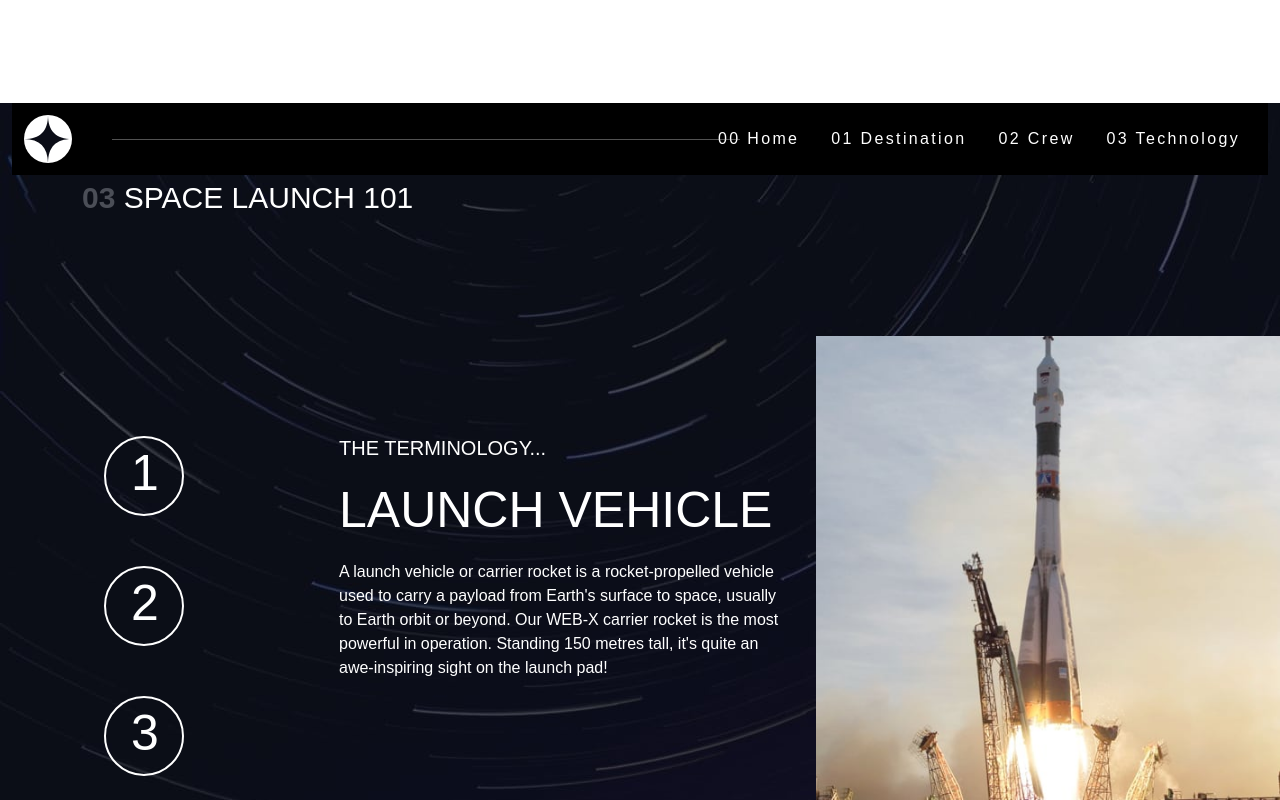
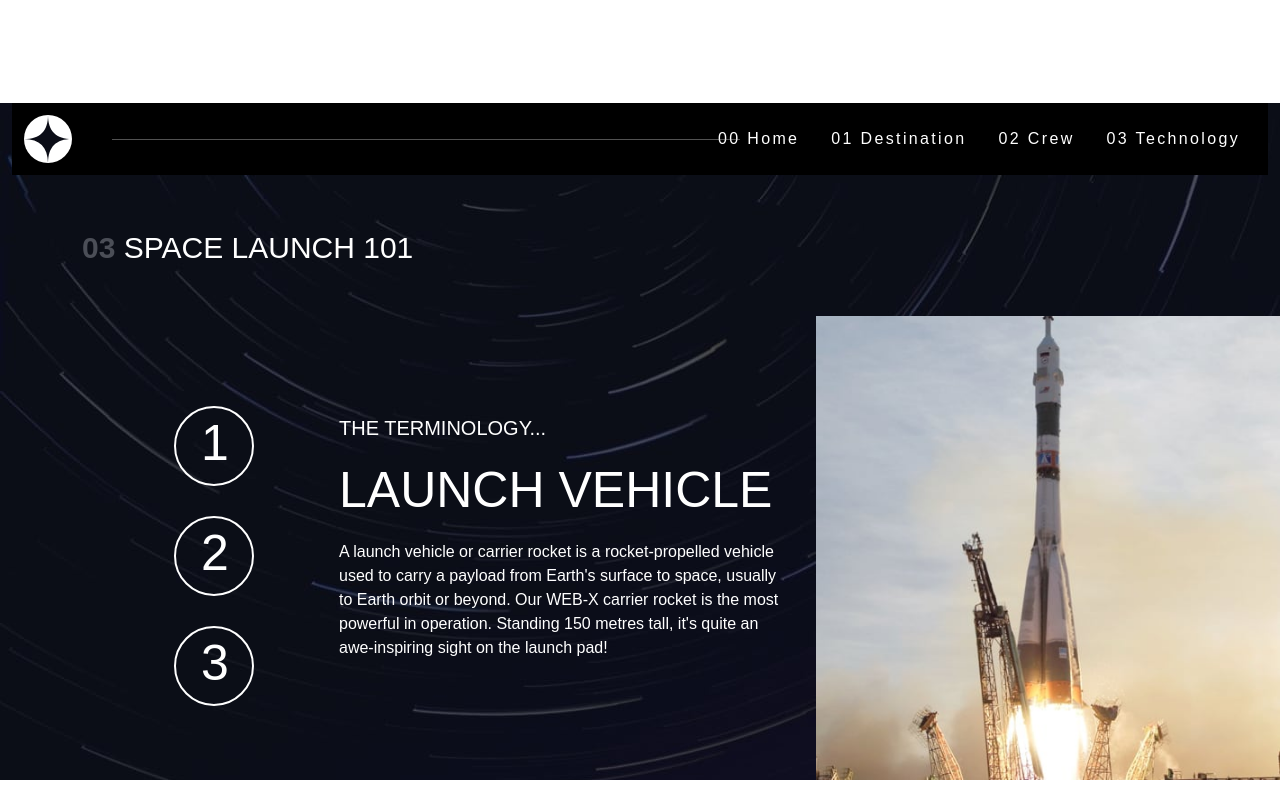
Before and after one commit to mersaucedo/semana7, an Angular app in the folder Sesion7/: page / in a window 1280 px wide. Shown: the part 769-1569 px from the top of the page. Built offline with nearby package versions, Linux system fonts and the light colour scheme.

Commit message:
actualizando tecnology

```diff
--- a/Sesion7/src/app/tecnology/container/container.component.css
+++ b/Sesion7/src/app/tecnology/container/container.component.css
@@ -2,19 +2,13 @@
     font-family: "Barlow Condensed", sans-serif;
     background-image: url(src/assets/tecnology/background-technology-desktop.jpg);
     overflow: hidden;
-    /* position: absolute; */
     max-width: 100%;
     margin-top: 0px;
     color: #fff;
 }
 
-/* .container .modulo{
-    max-width: 95%;
-    margin-right: 0px;
-} */
-
 .container .item{
-    margin-top: 200px;
+    margin-top: 120px;
 }
 
 .bolita {
@@ -29,8 +23,8 @@
     line-height: 20px;
     width: 80px;
     height: 80px;
-    margin-left: 30px;
-    margin-top: 50px;
+    margin-left: 100px;
+    margin-top: 30px;
     text-decoration:none;
     cursor: pointer;
 }
@@ -42,7 +36,7 @@
 
 .container .title-wrapper{
     margin-left: 70px;
-    /* margin-top: 50px; */
+    margin-top: 50px;
 }
 
 .container .title-wrapper .numberpag {
@@ -58,7 +52,7 @@
 }
 
 .container .row{
-    margin-top: 100px;
+    margin-top: 30px;
     margin-left: 50px;
 }
 
```
